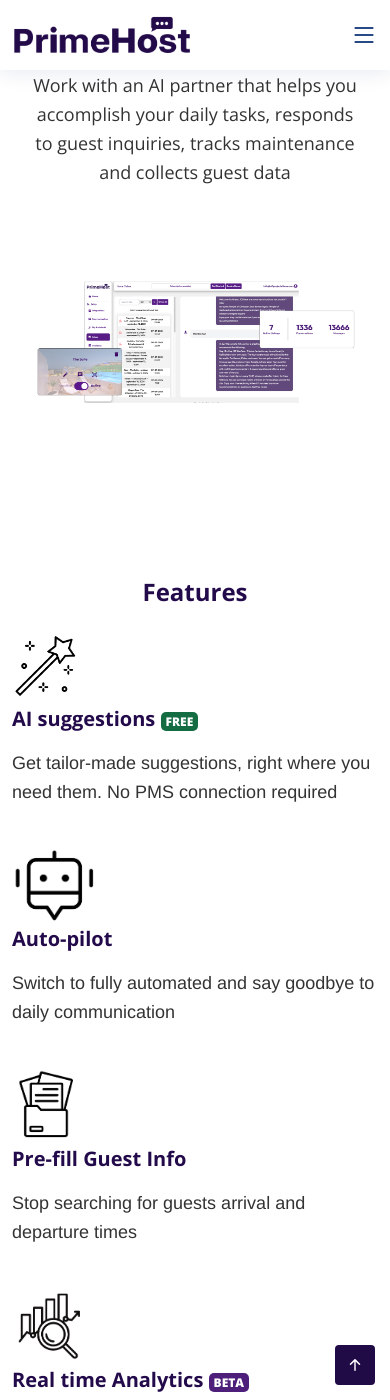
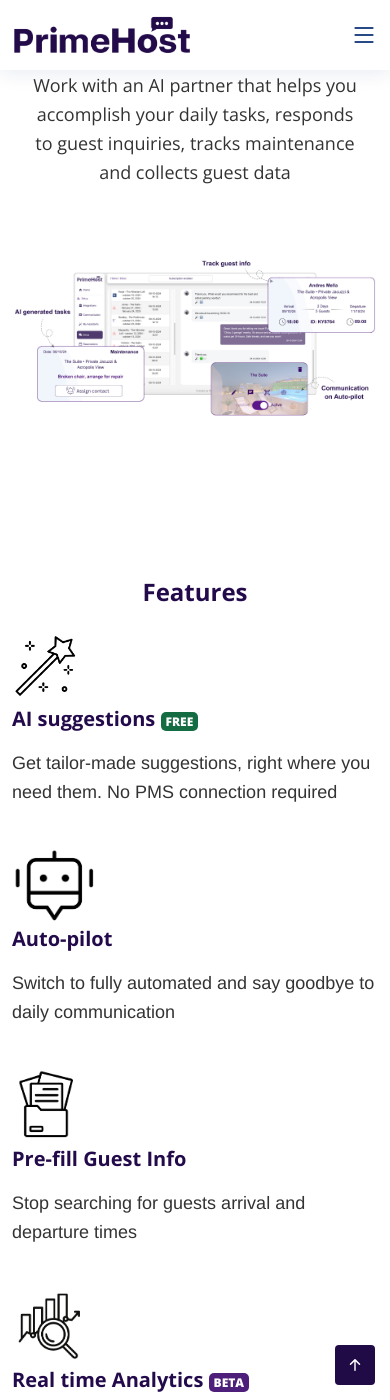
Before and after one commit to primehostai/primehostai.github.io, a Jekyll site: the page index.html, which Jekyll copies as it is, in a window 390 px wide and 1400 px high, scrolled down 536 px. Built offline with Jekyll 4.4.1, drawn with Linux system fonts in a browser that asks for light colours.

Commit message:
new primedesign image

```diff
--- a/assets/css/style.css
+++ b/assets/css/style.css
@@ -214,6 +214,13 @@
 @media (min-width: 992px) { /* Target screens larger than 992px (desktops and larger tablets) */
   .custom-img {
     scale: 150%;
+    max-width: 1200px; /* Increase the max-width */
+  }
+}
+
+@media (max-width: 992px) { /* Target screens mobile*/
+  .custom-img {
+    scale: 120%;
     max-width: 1200px; /* Increase the max-width */
   }
 }
```
Also changed, not shown: assets/images/primedesign.png, assets/images/primedesign_old.png (added).
